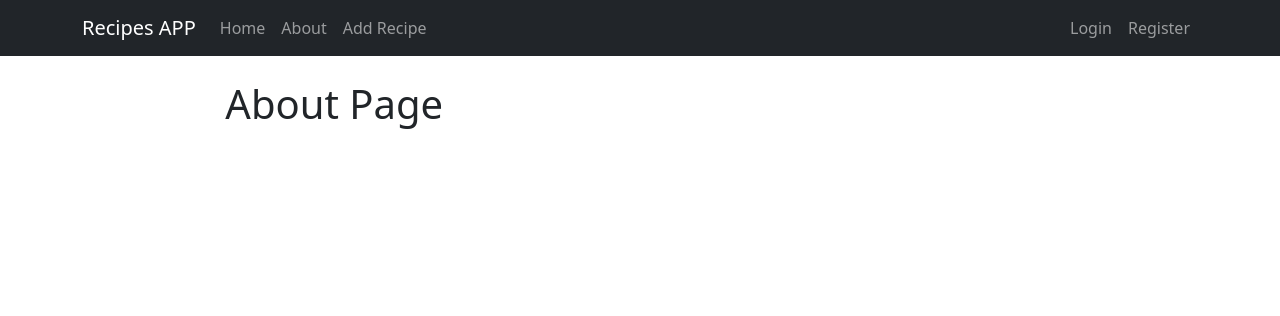
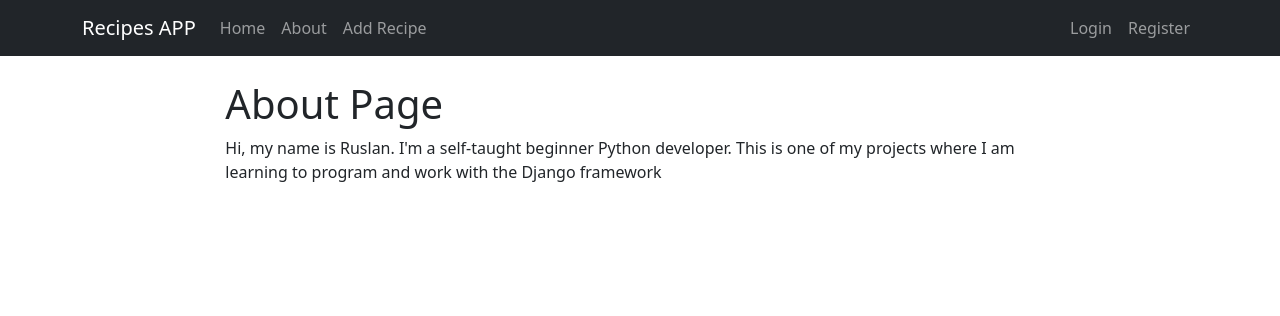
Before and after one commit to RuslanKravchuk2907/RecipesApp, a Django app: page /about/ in a window 1280 px wide. Shown: the top 316 px of the page. Run offline with Django 5.2, Linux system fonts and the light colour scheme.

Commit message:
02.09.2024

```diff
--- a/recipes/templates/recipes/about.html
+++ b/recipes/templates/recipes/about.html
@@ -2,4 +2,6 @@
 <!-- -->
 {% block content %}
      <h1>About Page</h1>
+     <p> Hi, my name is Ruslan. I'm a self-taught beginner Python developer.
+          This is one of my projects where I am learning to program and work with the Django framework </p>
 {% endblock content %}
```
